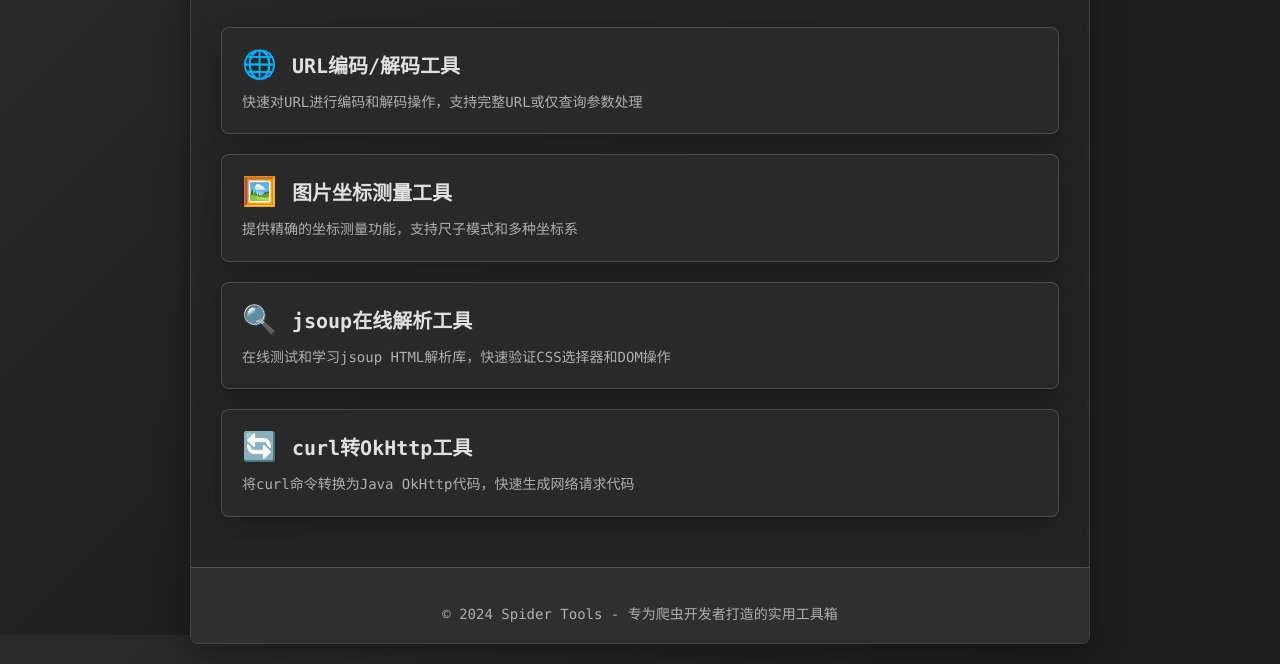
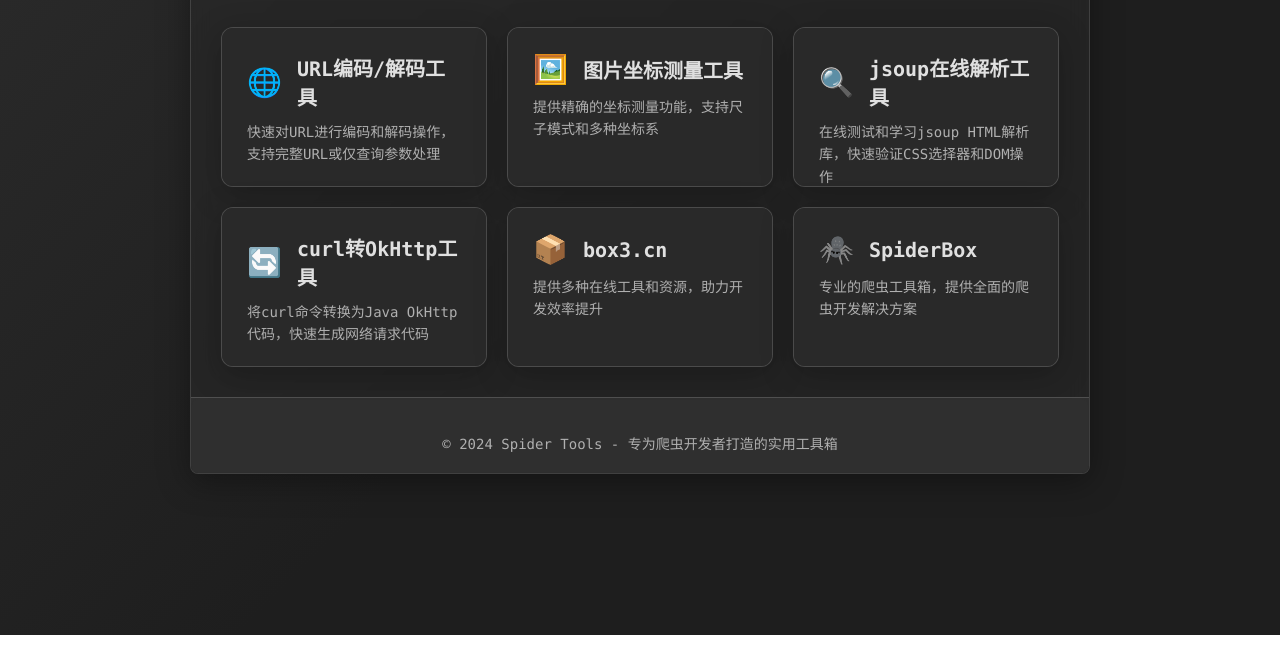
Before and after one commit to jiyuefeng/awesome-spider-tools, a plain HTML site: page index.html in a window 1280 px wide. Shown: the part 165-829 px from the top of the page. After the commit the page ends 800 px from the top, so only its background shows below. Drawn offline with Linux system fonts and the light colour scheme.

Commit message:
fix 主页

```diff
--- a/index.html
+++ b/index.html
@@ -56,6 +56,9 @@
 
         .tools-list {
             padding: 30px;
+            display: grid;
+            grid-template-columns: repeat(3, 1fr);
+            gap: 20px;
         }
 
         .tool-item {
@@ -63,14 +66,70 @@
             backdrop-filter: blur(5px);
             -webkit-backdrop-filter: blur(5px);
             border: 1px solid rgba(128, 128, 128, 0.4);
-            border-radius: 8px;
-            padding: 20px;
-            margin-bottom: 20px;
+            border-radius: 12px;
+            padding: 0;
             transition: all 0.3s;
             text-decoration: none;
             color: inherit;
             display: block;
             box-shadow: 0 8px 32px rgba(0, 0, 0, 0.25);
+            min-height: 160px;
+            position: relative;
+            overflow: hidden;
+            perspective: 1000px;
+        }
+
+        .tool-card {
+            position: relative;
+            width: 100%;
+            height: 100%;
+            transition: transform 0.6s;
+            transform-style: preserve-3d;
+        }
+
+        .tool-item:hover .tool-card {
+            transform: rotateY(180deg);
+        }
+
+        .tool-front, .tool-back {
+            position: absolute;
+            width: 100%;
+            height: 100%;
+            backface-visibility: hidden;
+            -webkit-backface-visibility: hidden;
+            padding: 25px;
+        }
+
+        .tool-front {
+            background: rgba(43, 43, 43, 0.8);
+        }
+
+        .tool-back {
+            background: rgba(51, 51, 51, 0.9);
+            transform: rotateY(180deg);
+            display: flex;
+            align-items: center;
+            justify-content: center;
+            text-align: center;
+            color: #e0e0e0;
+            font-size: 14px;
+            line-height: 1.6;
+        }
+
+        .tool-item::before {
+            content: '';
+            position: absolute;
+            top: 0;
+            left: 0;
+            width: 100%;
+            height: 4px;
+            background: linear-gradient(90deg, #667eea 0%, #764ba2 100%);
+            transform: scaleX(0);
+            transition: transform 0.3s;
+        }
+
+        .tool-item:hover::before {
+            transform: scaleX(1);
         }
 
         .tool-item:hover {
@@ -126,38 +185,110 @@
         <div class="tools-list">
             <!-- URL编码/解码工具 -->
             <a href="url.html" class="tool-item" target="_blank">
+                <div class="tool-card">
+                    <!-- 正面 -->
+                    <div class="tool-front">
                         <div class="tool-title">
                             <div class="tool-icon">🌐</div>
                             <div class="tool-name">URL编码/解码工具</div>
                         </div>
                         <div class="tool-desc">快速对URL进行编码和解码操作，支持完整URL或仅查询参数处理</div>
+                    </div>
+                    <!-- 背面 -->
+                    <div class="tool-back">
+                        支持完整的URL编码/解码功能，可以处理整个URL或仅处理查询参数部分，满足各种爬虫开发需求
+                    </div>
+                </div>
             </a>
 
             <!-- 图片坐标测量工具 -->
             <a href="captcha_view.html" class="tool-item" target="_blank">
+                <div class="tool-card">
+                    <!-- 正面 -->
+                    <div class="tool-front">
                         <div class="tool-title">
                             <div class="tool-icon">🖼️</div>
                             <div class="tool-name">图片坐标测量工具</div>
                         </div>
                         <div class="tool-desc">提供精确的坐标测量功能，支持尺子模式和多种坐标系</div>
+                    </div>
+                    <!-- 背面 -->
+                    <div class="tool-back">
+                        支持多种测量模式，包括普通模式、尺子模式和双尺子模式，提供精确的坐标定位和测量功能，适用于各种图像分析需求
+                    </div>
+                </div>
             </a>
 
             <!-- jsoup在线解析工具 -->
             <a href="https://try.jsoup.org/" class="tool-item" target="_blank" rel="noopener noreferrer">
+                <div class="tool-card">
+                    <!-- 正面 -->
+                    <div class="tool-front">
                         <div class="tool-title">
                             <div class="tool-icon">🔍</div>
                             <div class="tool-name">jsoup在线解析工具</div>
                         </div>
                         <div class="tool-desc">在线测试和学习jsoup HTML解析库，快速验证CSS选择器和DOM操作</div>
+                    </div>
+                    <!-- 背面 -->
+                    <div class="tool-back">
+                        提供在线的jsoup解析环境，支持实时测试CSS选择器语法，快速验证HTML解析逻辑，是学习和调试jsoup的绝佳工具
+                    </div>
+                </div>
             </a>
 
             <!-- curl to OkHttp转换工具 -->
             <a href="https://curlconverter.com/java-okhttp/" class="tool-item" target="_blank" rel="noopener noreferrer">
+                <div class="tool-card">
+                    <!-- 正面 -->
+                    <div class="tool-front">
                         <div class="tool-title">
                             <div class="tool-icon">🔄</div>
                             <div class="tool-name">curl转OkHttp工具</div>
                         </div>
                         <div class="tool-desc">将curl命令转换为Java OkHttp代码，快速生成网络请求代码</div>
+                    </div>
+                    <!-- 背面 -->
+                    <div class="tool-back">
+                        支持将复杂的curl命令自动转换为Java OkHttp代码，包括请求头、请求体、Cookie等，大幅提升开发效率
+                    </div>
+                </div>
+            </a>
+
+            <!-- box3.cn -->
+            <a href="https://box3.cn/" class="tool-item" target="_blank" rel="noopener noreferrer">
+                <div class="tool-card">
+                    <!-- 正面 -->
+                    <div class="tool-front">
+                        <div class="tool-title">
+                            <div class="tool-icon">📦</div>
+                            <div class="tool-name">box3.cn</div>
+                        </div>
+                        <div class="tool-desc">提供多种在线工具和资源，助力开发效率提升</div>
+                    </div>
+                    <!-- 背面 -->
+                    <div class="tool-back">
+                        汇集了丰富的在线工具和开发资源，包括代码格式化、数据转换、API测试等多种实用工具，提升开发效率
+                    </div>
+                </div>
+            </a>
+
+            <!-- SpiderBox -->
+            <a href="https://spiderbox.cn/" class="tool-item" target="_blank" rel="noopener noreferrer">
+                <div class="tool-card">
+                    <!-- 正面 -->
+                    <div class="tool-front">
+                        <div class="tool-title">
+                            <div class="tool-icon">🕷️</div>
+                            <div class="tool-name">SpiderBox</div>
+                        </div>
+                        <div class="tool-desc">专业的爬虫工具箱，提供全面的爬虫开发解决方案</div>
+                    </div>
+                    <!-- 背面 -->
+                    <div class="tool-back">
+                        专注于爬虫开发的综合性工具平台，提供从数据采集、处理到分析的全流程工具支持，助力爬虫项目高效开发
+                    </div>
+                </div>
             </a>
         </div>
 
```
Lines whose indentation alone changed are shown as unchanged.
